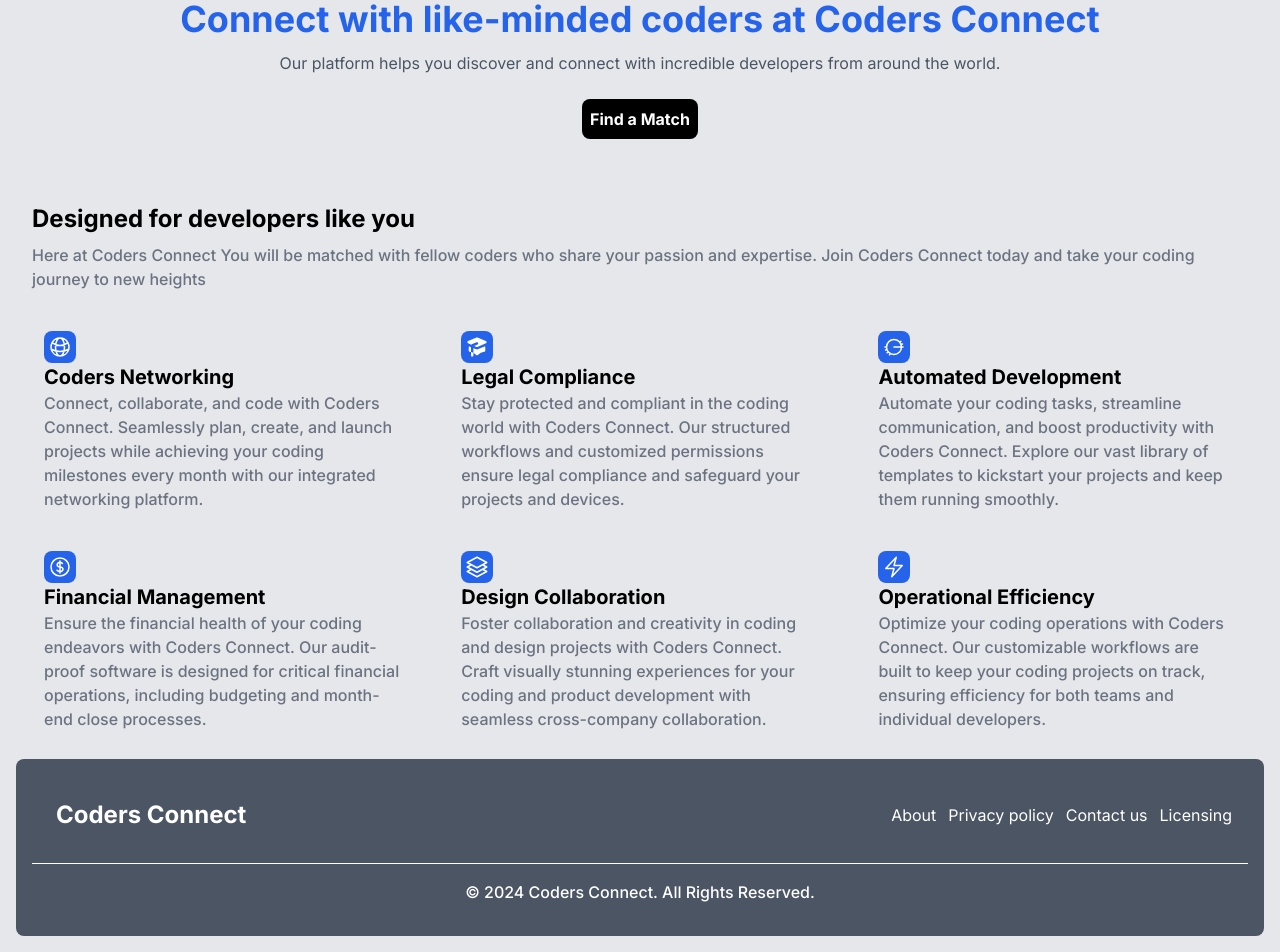
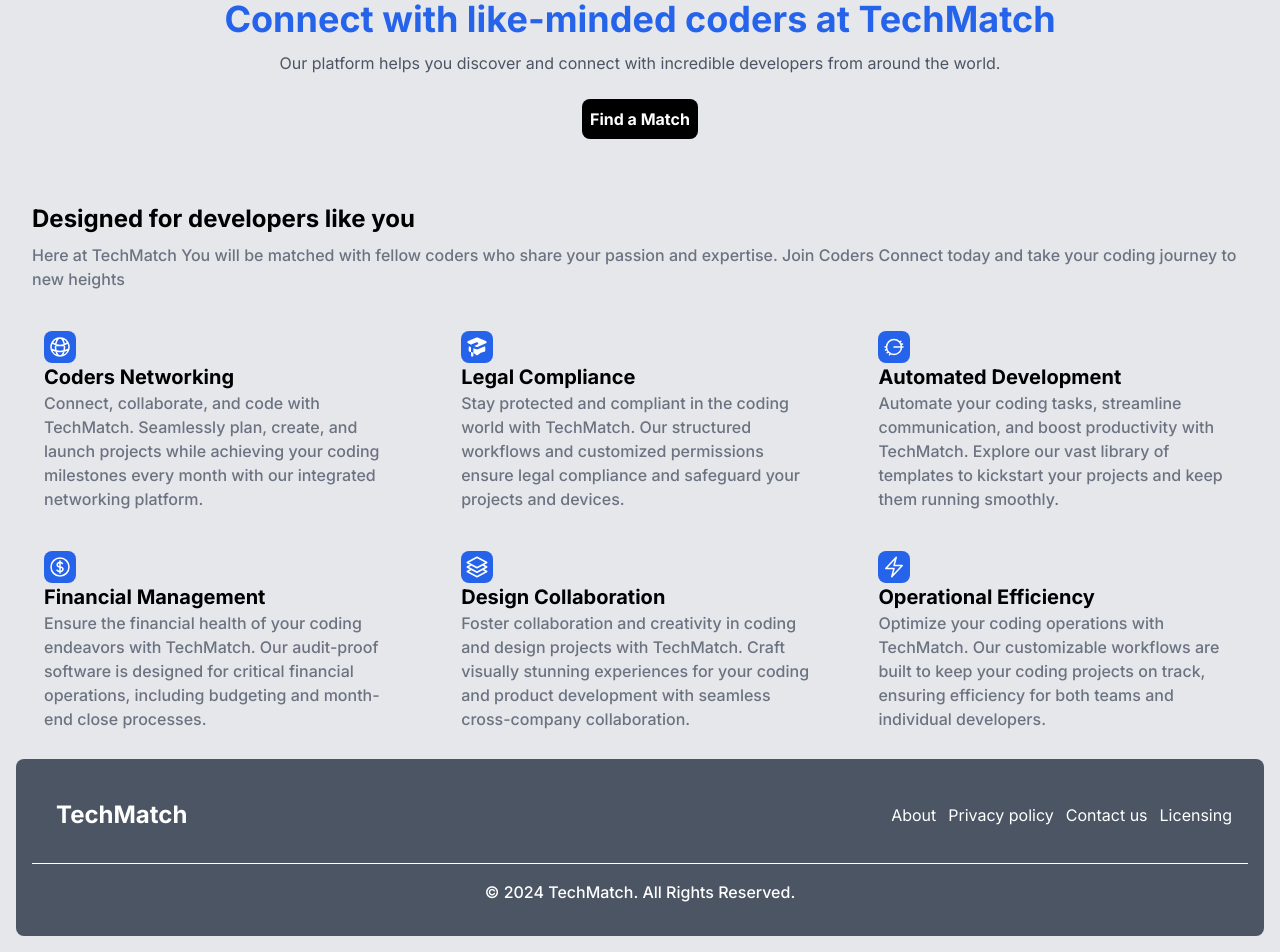
Before and after one commit to Pranai-1/TechMatch, a Next.js app: page / in a window 1280 px wide. Shown: the part 181-1133 px from the top of the page. Built offline with nearby package versions, Linux system fonts and the light colour scheme; no server answers; sample sign-in values are in the browser's storage.

Commit message:
match finding

```diff
--- a/app/components/Footer.tsx
+++ b/app/components/Footer.tsx
@@ -3,7 +3,7 @@ export default function Footer(){
     <div className="w-full h-max p-4 bg-gray-600  flex flex-col  text-white rounded-lg mt-5">
         <div className="flex justify-between items-center p-4">
            <div className="p-2 text-2xl font-bold">
-            <p>Coders Connect</p>
+            <p>TechMatch</p>
            </div>
            <div >
             <ul className="flex justify-end gap-3">
@@ -15,7 +15,7 @@ export default function Footer(){
            </div>
         </div>
         <span className="py-[0.5px] bg-white w-full mt-2"></span>
-        <span className="w-full flex justify-center items-center text-white font-medium p-4">© 2024 Coders Connect. All Rights Reserved.</span>
+        <span className="w-full flex justify-center items-center text-white font-medium p-4">© 2024 TechMatch. All Rights Reserved.</span>
         </div>
     )
 }
--- a/app/components/HomeBody.tsx
+++ b/app/components/HomeBody.tsx
@@ -8,7 +8,7 @@ export default function HomeBody() {
     <>
       <div className="mt-10 p-2 flex flex-wrap flex-col justify-center items-center gap-3">
         <p className="text-4xl font-bold text-blue-600 ">
-          Connect with like-minded coders at Coders Connect
+          Connect with like-minded coders at TechMatch
         </p>
         <p className="text-gray-600">
           Our platform helps you discover and connect with incredible developers from around the world.
@@ -49,7 +49,7 @@ export default function HomeBody() {
       <div className="mt-10 flex flex-wrap flex-col p-2 justify-start">
         <p className="text-2xl text-black p-2 font-bold">Designed for developers like you</p>
         <p className="text-gray-500 pl-2 font-medium">
-          Here at Coders Connect You will be matched with fellow coders who share your passion and expertise.
+          Here at TechMatch You will be matched with fellow coders who share your passion and expertise.
           Join Coders Connect today and take your coding journey to new heights
         </p>
       </div>
--- a/app/components/Navbar.tsx
+++ b/app/components/Navbar.tsx
@@ -17,7 +17,7 @@ export default function Navbar(){
     }, [data]);
     return(
         <div className="h-max w-full bg-gray-100 p-2 flex justify-between rounded-lg">
-           <p className="text-orange-600 p-2 text-2xl font-bold">Coders Connect</p>
+           <p className="text-orange-600 p-2 text-2xl font-bold">TechMatch</p>
            {data?.user ?(
               <div className="flex justify-center gap-5 p-2 font-medium">
                 <button className="flex justify-center items-center w-max hover:text-red-600">
@@ -28,7 +28,11 @@ export default function Navbar(){
                 </svg>
 
                     Likes</button>
-                <button className="flex justify-center items-center w-max hover:text-orange-600">
+                <button className="flex justify-center items-center w-max hover:text-orange-600"
+                onClick={()=>{
+                  router.push("/match");
+
+                }}>
                   <svg xmlns="http://www.w3.org/2000/svg" fill="none" viewBox="0 0 24 24" strokeWidth={1.5} stroke="currentColor"
                   className="w-6 h-6 mr-2">
                     <path strokeLinecap="round" strokeLinejoin="round" d="M18 7.5v3m0 0v3m0-3h3m-3 0h-3m-2.25-4.125a3.375 3.375 0
--- a/app/components/specifications1.tsx
+++ b/app/components/specifications1.tsx
@@ -23,7 +23,7 @@ export default function Spec1() {
         </svg>
         <p className="text-black font-bold text-xl flex gap-1">Coders Networking</p>
         <span className="text-gray-500 font-medium flex flex-wrap">
-          Connect, collaborate, and code with Coders Connect. Seamlessly plan, create, and launch projects while achieving your coding milestones every month with our integrated networking platform.
+          Connect, collaborate, and code with TechMatch. Seamlessly plan, create, and launch projects while achieving your coding milestones every month with our integrated networking platform.
         </span>
       </div>
       <div className="flex flex-col w-[30%]">
@@ -43,7 +43,7 @@ export default function Spec1() {
         </svg>
         <p className="text-black font-bold text-xl">Legal Compliance</p>
         <p className="text-gray-500 font-medium">
-          Stay protected and compliant in the coding world with Coders Connect. Our structured workflows and customized permissions ensure legal compliance and safeguard your projects and devices.
+          Stay protected and compliant in the coding world with TechMatch. Our structured workflows and customized permissions ensure legal compliance and safeguard your projects and devices.
         </p>
       </div>
       <div className="flex flex-col w-[30%]">
@@ -66,7 +66,7 @@ export default function Spec1() {
         </svg>
         <p className="text-black font-bold text-xl">Automated Development</p>
         <p className="text-gray-500 font-medium">
-          Automate your coding tasks, streamline communication, and boost productivity with Coders Connect. Explore our vast library of templates to kickstart your projects and keep them running smoothly.
+          Automate your coding tasks, streamline communication, and boost productivity with TechMatch. Explore our vast library of templates to kickstart your projects and keep them running smoothly.
         </p>
       </div>
     </div>
--- a/app/components/specifications2.tsx
+++ b/app/components/specifications2.tsx
@@ -21,7 +21,7 @@ export default function Spec2() {
 
         <p className="text-black font-bold text-xl flex gap-1">Financial Management</p>
         <span className="text-gray-500 font-medium flex flex-wrap">
-          Ensure the financial health of your coding endeavors with Coders Connect. Our audit-proof software is designed
+          Ensure the financial health of your coding endeavors with TechMatch. Our audit-proof software is designed
           for critical financial operations, including budgeting and month-end close processes.
         </span>
       </div>
@@ -45,7 +45,7 @@ export default function Spec2() {
 
         <p className="text-black font-bold text-xl">Design Collaboration</p>
         <p className="text-gray-500 font-medium">
-          Foster collaboration and creativity in coding and design projects with Coders Connect. Craft visually stunning experiences for
+          Foster collaboration and creativity in coding and design projects with TechMatch. Craft visually stunning experiences for
           your coding and product development with seamless cross-company collaboration.
         </p>
       </div>
@@ -63,7 +63,7 @@ export default function Spec2() {
 
         <p className="text-black font-bold text-xl">Operational Efficiency</p>
         <p className="text-gray-500 font-medium">
-          Optimize your coding operations with Coders Connect. Our customizable workflows are built to keep your coding projects on track,
+          Optimize your coding operations with TechMatch. Our customizable workflows are built to keep your coding projects on track,
           ensuring efficiency for both teams and individual developers.
         </p>
       </div>
--- /dev/null
+++ b/app/match/page.tsx
@@ -0,0 +1,89 @@
+"use client"
+
+import { useSession } from "next-auth/react"
+import Link from "next/link"
+import { useRouter } from "next/navigation"
+
+export default  function Match(){
+   const session=useSession()
+const username=session.data?.user.profile.login.toLowerCase()
+
+   function openGmail(){
+  console.log(session?.data?.user.email)
+    window.open(`https://mail.google.com/mail/?view=cm&fs=1&to=${encodeURIComponent(session?.data?.user?.email || "")}`, '_blank');
+
+   }
+
+   function findNextMatch(){
+
+   }
+
+    return(
+        <div className="bg-gray-200 p-4 h-screen w-screen">
+            <div className="flex justify-center gap-20 items-start m-10">
+            <img src={session.data?.user.image} className="rounded-full "></img>
+            <div className="flex flex-col p-2 gap-3">
+        <p className="font-bold text-xl ">{session.data?.user.name}</p>
+        <p>{session.data?.user.profile.bio}</p>
+        <div className="flex justify-start items-center gap-3 p-2">
+        <Link href={`https://github.com/${session.data?.user.profile.login}`}>
+        <svg
+              width="20"
+              height="20"
+              viewBox="0 0 15 15"
+              fill="none"
+              xmlns="http://www.w3.org/2000/svg"
+              className="mx-2 "
+
+            >
+              <path
+                d="M7.49933 0.25C3.49635 0.25 0.25 3.49593 0.25 7.50024C0.25 10.703 2.32715 13.4206 5.2081 14.3797C5.57084 14.446
+          5.70302 14.2222 5.70302 14.0299C5.70302 13.8576 5.69679 13.4019 5.69323 12.797C3.67661 13.235 3.25112 11.825 3.25112
+          11.825C2.92132 10.9874 2.44599 10.7644 2.44599 10.7644C1.78773 10.3149 2.49584 10.3238 2.49584 10.3238C3.22353 10.375
+          3.60629 11.0711 3.60629 11.0711C4.25298 12.1788 5.30335 11.8588 5.71638 11.6732C5.78225 11.205 5.96962 10.8854 6.17658
+          10.7043C4.56675 10.5209 2.87415 9.89918 2.87415 7.12104C2.87415 6.32925 3.15677 5.68257 3.62053 5.17563C3.54576 4.99226
+          3.29697 4.25521 3.69174 3.25691C3.69174 3.25691 4.30015 3.06196 5.68522 3.99973C6.26337 3.83906 6.8838 3.75895 7.50022
+          3.75583C8.1162 3.75895 8.73619 3.83906 9.31523 3.99973C10.6994 3.06196 11.3069 3.25691 11.3069 3.25691C11.7026 4.25521
+          11.4538 4.99226 11.3795 5.17563C11.8441 5.68257 12.1245 6.32925 12.1245 7.12104C12.1245 9.9063 10.4292 10.5192 8.81452
+          10.6985C9.07444 10.9224 9.30633 11.3648 9.30633 12.0413C9.30633 13.0102 9.29742 13.7922 9.29742 14.0299C9.29742 14.2239
+          9.42828 14.4496 9.79591 14.3788C12.6746 13.4179 14.75 10.7025 14.75 7.50024C14.75 3.49593 11.5036 0.25 7.49933 0.25Z"
+                fill="currentColor" fillRule="evenodd" clipRule="evenodd"
+              />
+            </svg>
+            </Link>
+            <button onClick={()=>{openGmail()}}>
+            <svg xmlns="http://www.w3.org/2000/svg" fill="none" viewBox="0 0 24 24" strokeWidth={1.5} stroke="currentColor"
+            className="w-6 h-6">
+                <path strokeLinecap="round" strokeLinejoin="round" d="M21.75 6.75v10.5a2.25 2.25 0 0 1-2.25 2.25h-15a2.25 2.25 0
+                0 1-2.25-2.25V6.75m19.5 0A2.25 2.25 0 0 0 19.5 4.5h-15a2.25 2.25 0 0 0-2.25 2.25m19.5 0v.243a2.25 2.25 0 0 1-1.07
+                 1.916l-7.5 4.615a2.25 2.25 0 0 1-2.36 0L3.32 8.91a2.25 2.25 0 0 1-1.07-1.916V6.75" />
+            </svg>
+
+            </button>
+            </div>
+
+        </div>
+        </div>
+        <div className="flex p-2 justify-center gap-10 mt-5">
+              <img src={`https://github-readme-stats.vercel.app/api/top-langs?username=${username}&show_icons=true&include_all_commits=true&count_private=true&hide_border=true&background=fff&layout=compact`}></img>
+               <img src={`https://github-readme-streak-stats.herokuapp.com/?user=${username}&hide_border
+               =true&stroke=0000&background=#fff&ring=e05397&fire=e05397&currStreakLabel=e05397`}></img>
+            </div>
+        <div className="flex justify-center gap-20 mt-5 p-3">
+            <button className="bg-indigo-200 rounded-full p-2">
+        <svg xmlns="http://www.w3.org/2000/svg" fill="none" viewBox="0 0 24 24" strokeWidth="1.5" stroke="currentColor"
+        className="w-12 h-12  text-red-600 font-bold">
+            <path strokeLinecap="round" strokeLinejoin="round" d="M21 8.25c0-2.485-2.099-4.5-4.688-4.5-1.935 0-3.597 1.126-4.312
+            2.733-.715-1.607-2.377-2.733-4.313-2.733C5.1 3.75 3 5.765 3 8.25c0 7.22 9 12 9 12s9-4.78 9-12Z" />
+        </svg>
+        </button>
+        <button className="bg-green-300 rounded-full p-2" onClick={()=>{findNextMatch()}}>
+        <svg xmlns="http://www.w3.org/2000/svg" fill="none" viewBox="0 0 24 24" strokeWidth={1.5} stroke="currentColor"
+        className="w-12 h-12   font-bold">
+            <path strokeLinecap="round" strokeLinejoin="round" d="M17.25 8.25 21 12m0 0-3.75 3.75M21 12H3" />
+        </svg>
+        </button>
+        </div>
+        </div>
+    )
+}
--- a/app/page.tsx
+++ b/app/page.tsx
@@ -9,7 +9,7 @@ import { options } from './api/auth/[...nextauth]/options'
 
 export default async function Home() {
   const session=await getServerSession(options)
-  //console.log(session)
+  console.log(session)
   return (
    <div className='h-full w-full p-4 bg-gray-200 relative'>
     <Navbar/>
```
